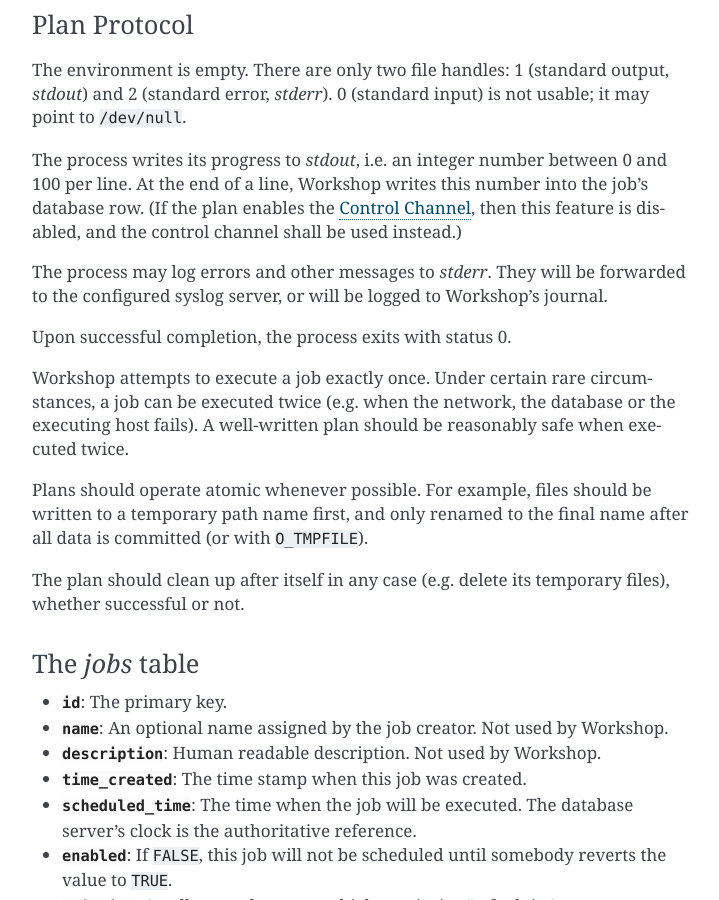
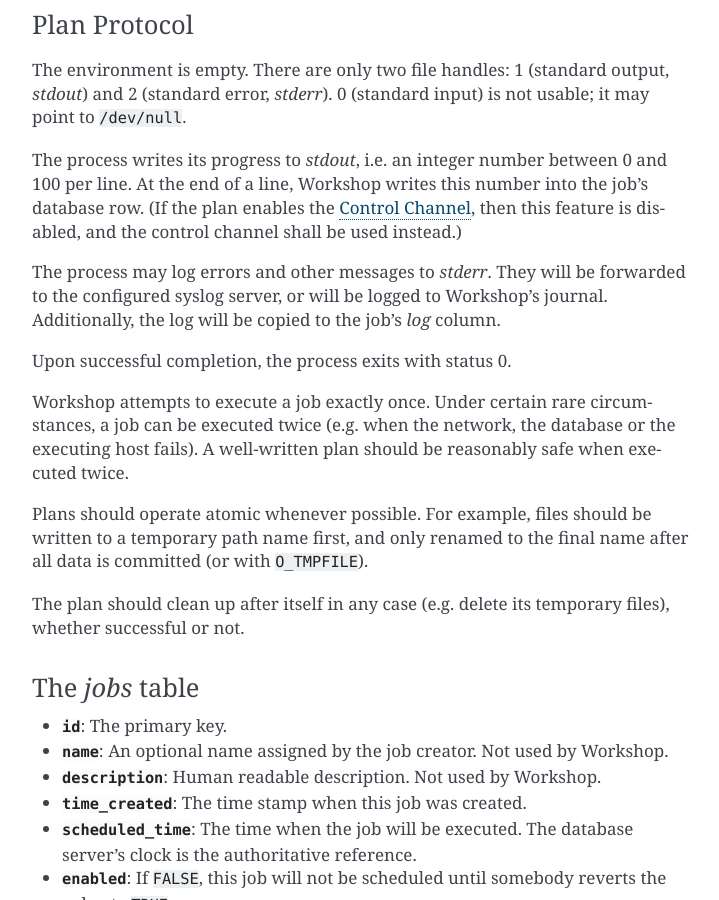
Before and after one commit to CM4all/workshop, a Sphinx documentation site: the page built from doc/index.rst, in a window 1280 px wide and 900 px high, scrolled down 6432 px. Shown: the whole window, without its empty margins (388-1107 px from the left). Built offline with Sphinx 7.4.7, drawn with Linux system fonts in a browser that asks for light colours.

Commit message:
doc: mention the "log" column

```diff
--- a/doc/index.rst
+++ b/doc/index.rst
@@ -341,7 +341,8 @@
 
 The process may log errors and other messages to `stderr`.  They will
 be forwarded to the configured syslog server, or will be logged to
-Workshop's journal.
+Workshop's journal.  Additionally, the log will be copied to the job's
+`log` column.
 
 Upon successful completion, the process exits with status 0.
 
```
